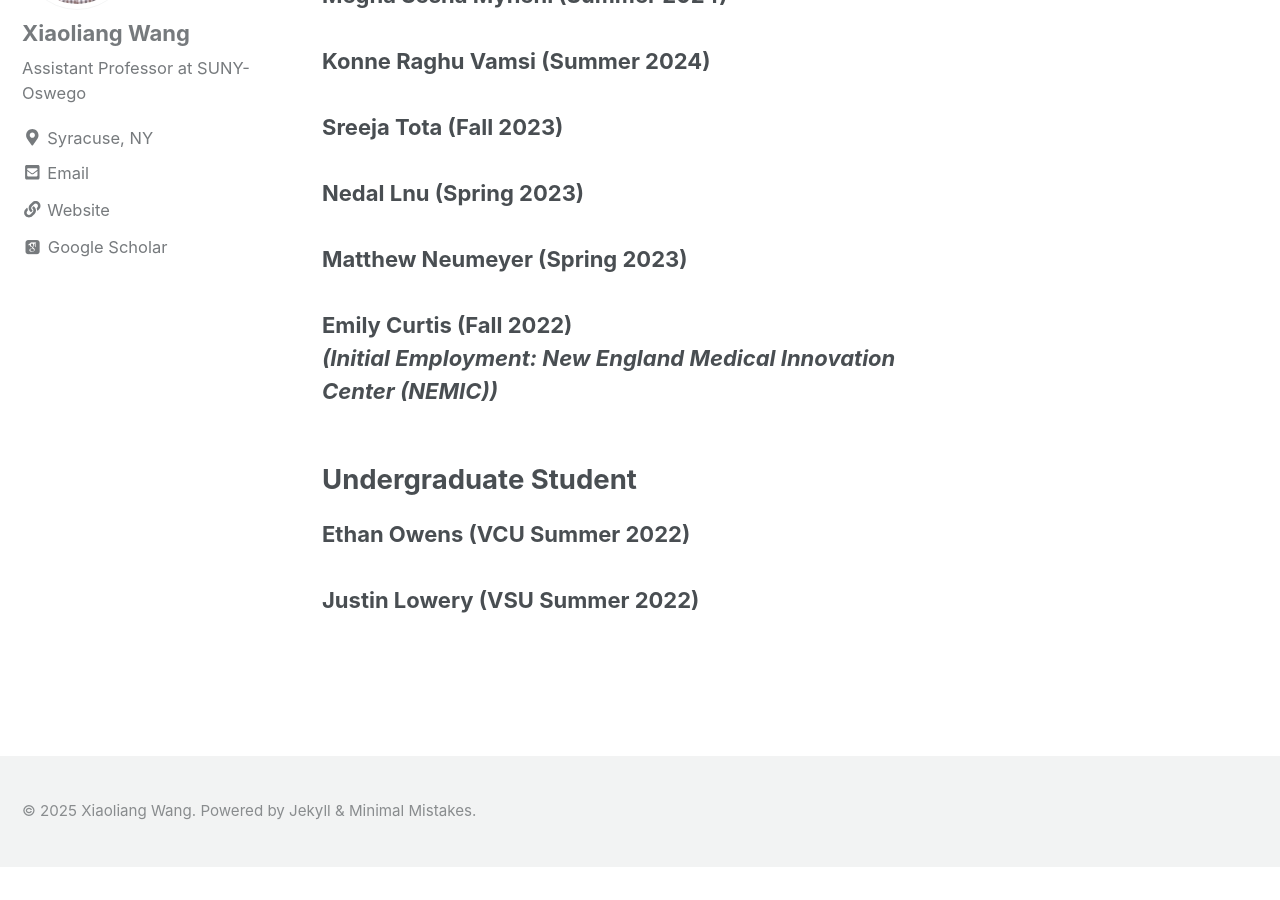
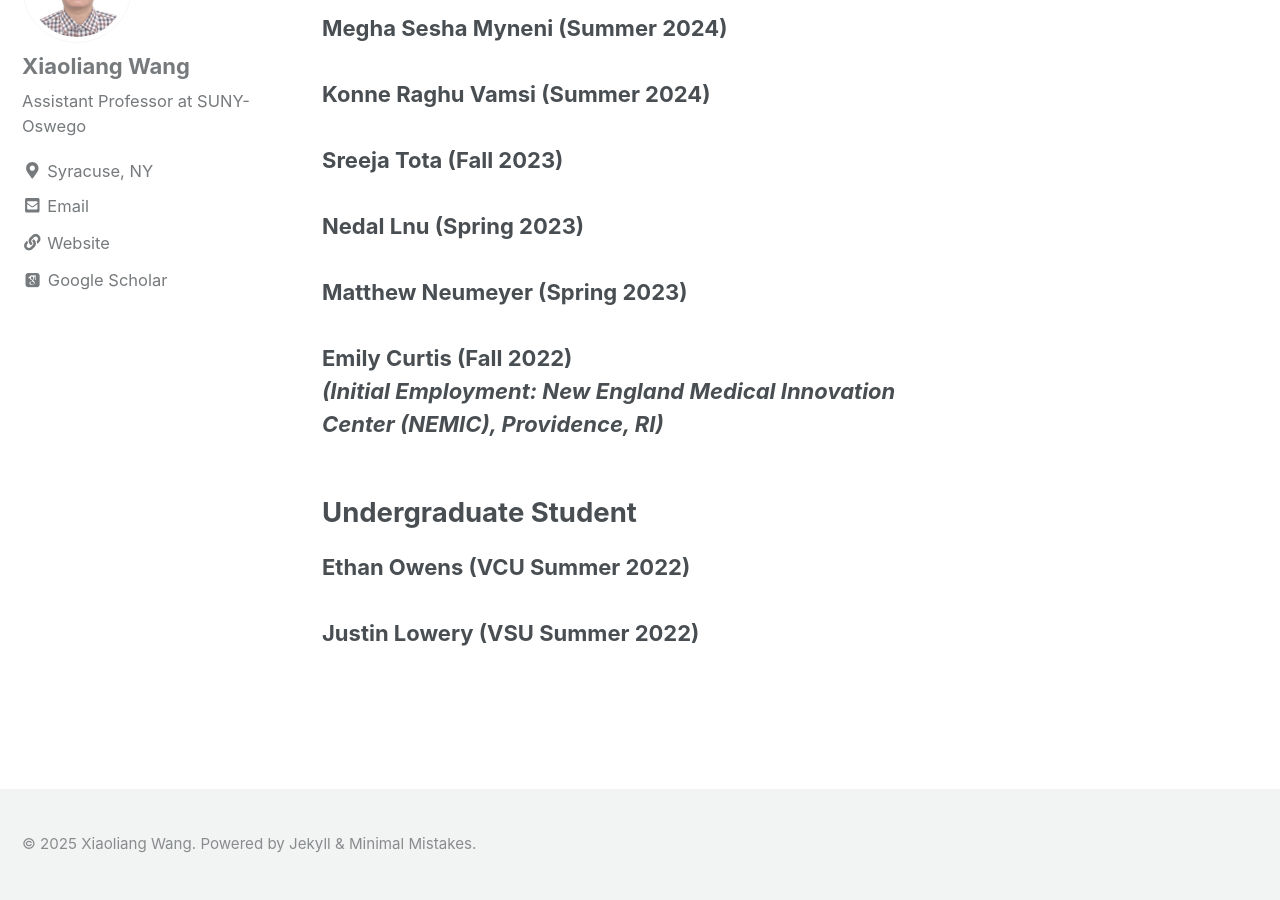
Before and after one commit to wang-xiaoliang/wang-xiaoliang.github.io, a Jekyll site: the page built from _pages/group.md, in a window 1280 px wide and 900 px high, scrolled down 1398 px. Built offline with Jekyll 4.4.1, drawn with Linux system fonts in a browser that asks for light colours; cached includes are drawn as plain includes; nearby versions of some CDN libraries; some web fonts are replaced; before the commit the page ends 2265 px from its top, so only the background shows below that; some of the changed text lies outside the part shown.

Commit message:
Update group.md

```diff
--- a/_pages/group.md
+++ b/_pages/group.md
@@ -33,7 +33,7 @@ author_profile: true
 <b>Nedal Lnu (Spring 2023)</b> <br><br>
 <b>Matthew Neumeyer (Spring 2023)</b> <br><br>
 <b>Emily Curtis (Fall 2022)<br>
-<i>(Initial Employment: New England Medical Innovation Center (NEMIC))</i></b>
+<i>(Initial Employment: New England Medical Innovation Center (NEMIC), Providence, RI)</i></b>
 
 <h2>Undergraduate Student</h2>
 <b>Ethan Owens (VCU Summer 2022)</b> <br><br>
```
Also changed, not shown: other parts of _pages/group.md (+1 -1 lines).
